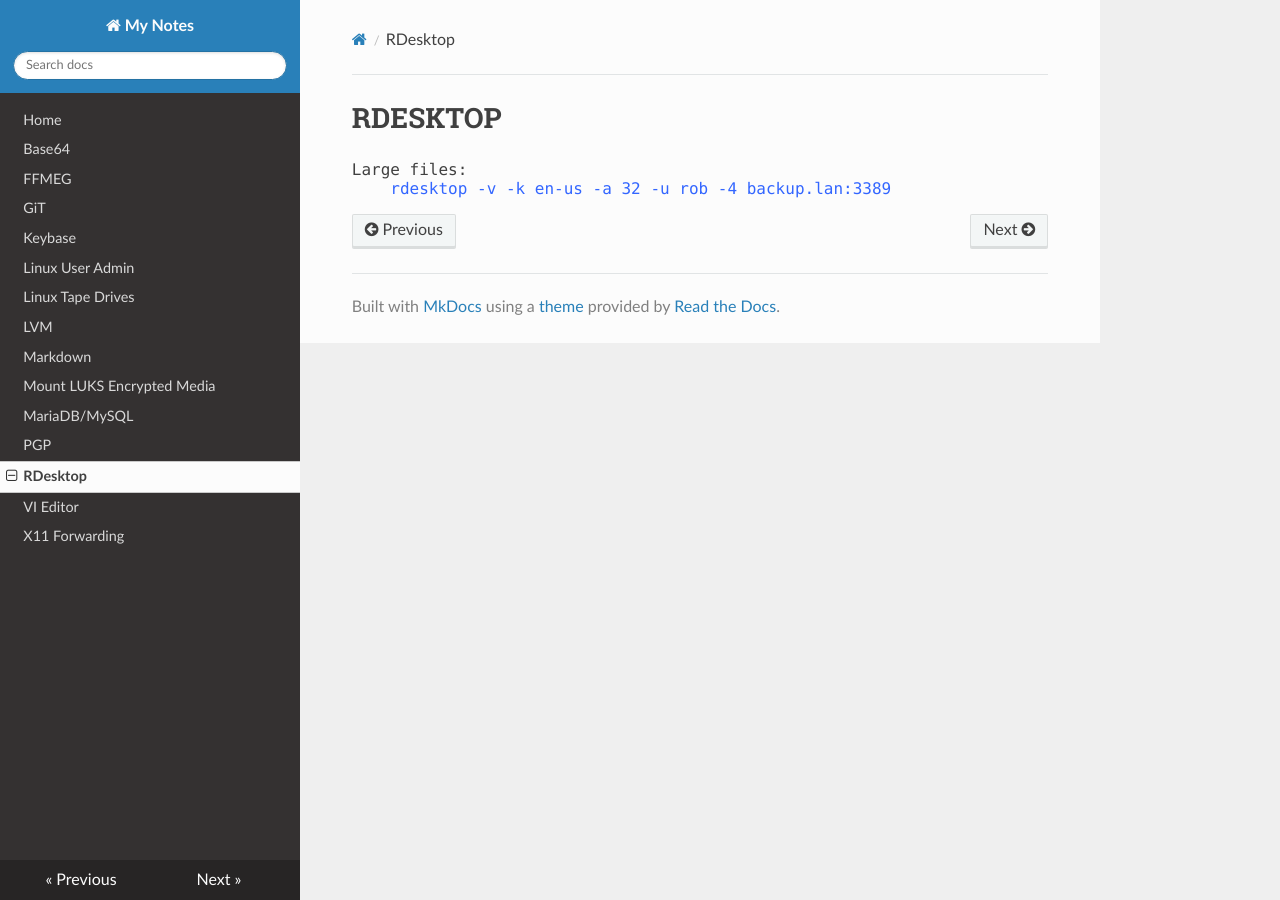
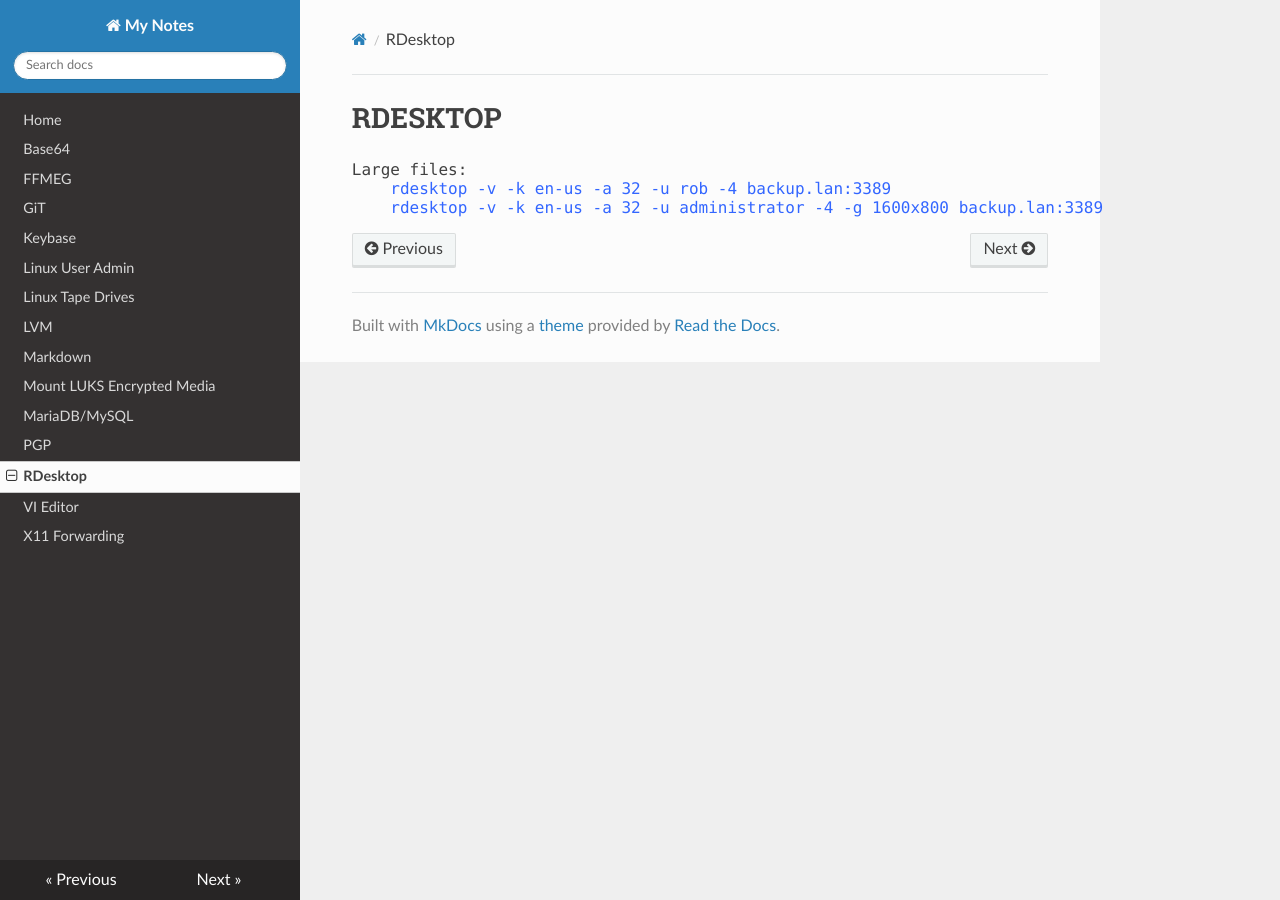
Before and after one commit to rldutch1/notes, an MkDocs documentation site: the page built from docs/rdesktop.md, in a window 1280 px wide. Built offline with MkDocs 1.6.1, drawn with Linux system fonts in a browser that asks for light colours; nearby versions of some CDN libraries.

Commit message:
Added another line to rdesktop.md

```diff
--- a/docs/rdesktop.md
+++ b/docs/rdesktop.md
@@ -2,4 +2,5 @@
 <pre>
 Large files:
 	<span style="color: #3366ff;">rdesktop -v -k en-us -a 32 -u rob -4 backup.lan:3389</span>
+	<span style="color: #3366ff;">rdesktop -v -k en-us -a 32 -u administrator -4 -g 1600x800 backup.lan:3389</span>
 </pre>
```
Also changed, not shown: site/index.html, site/rdesktop/index.html, site/search/search_index.json, 1 other file.
